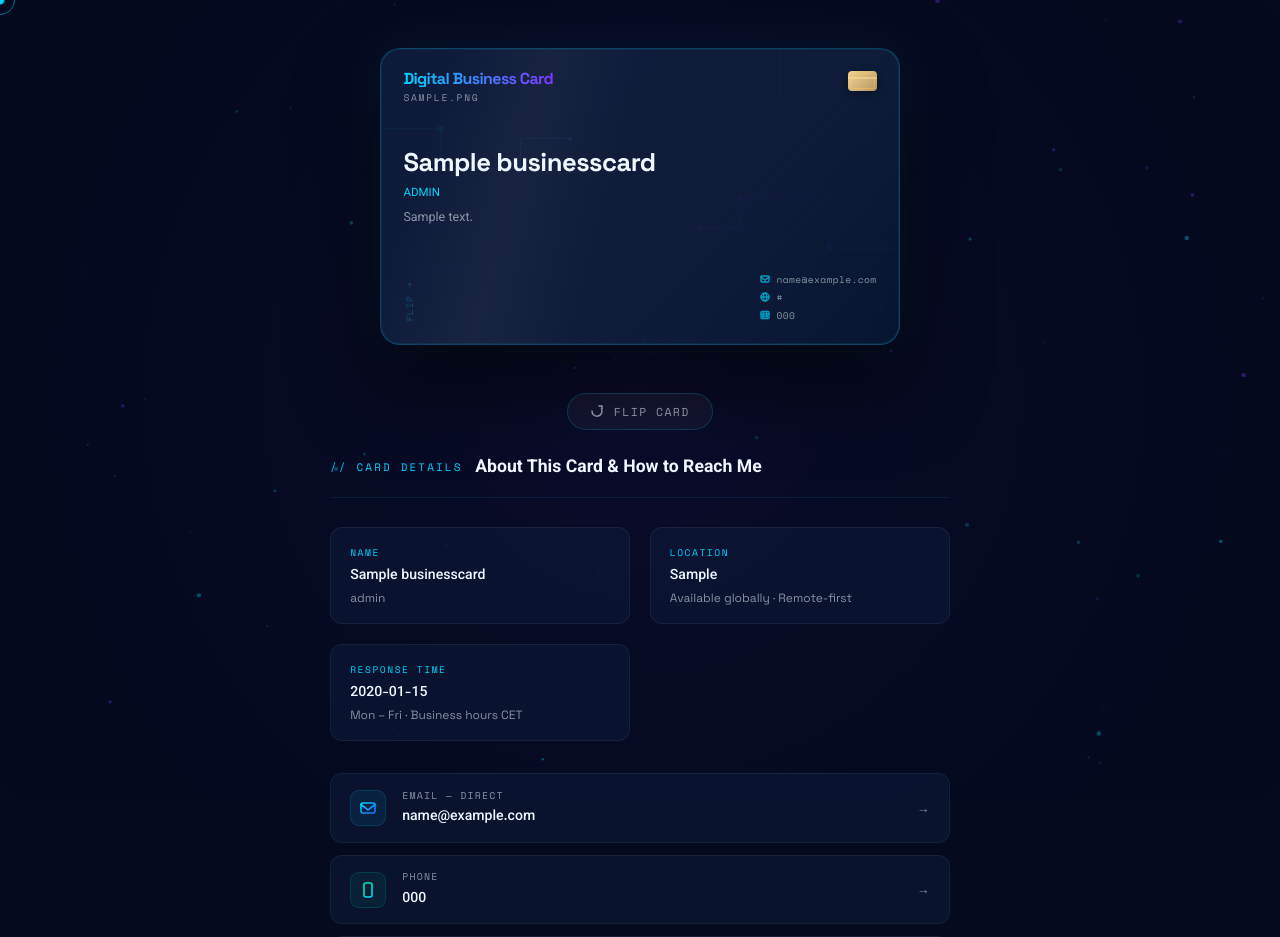
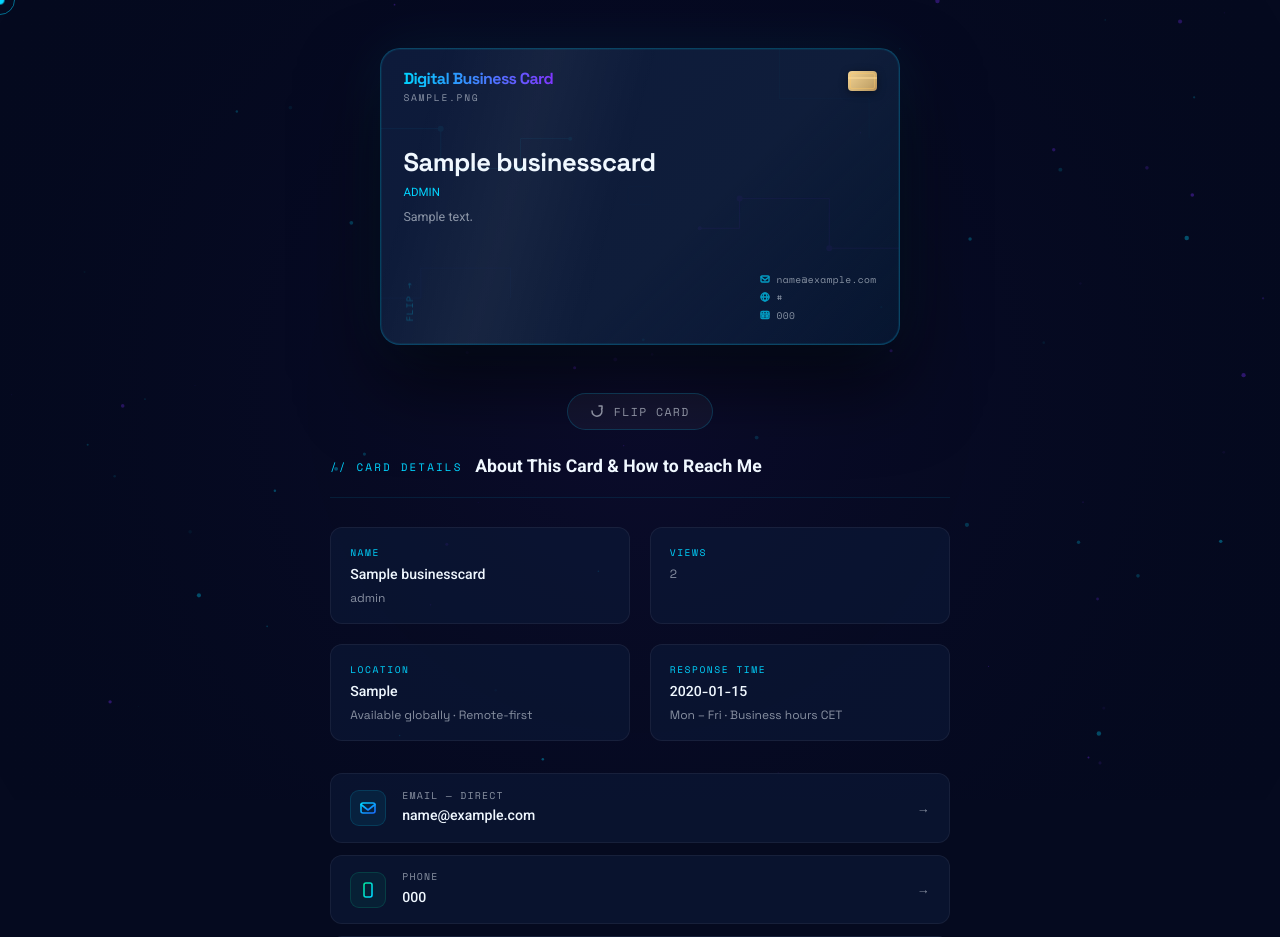
Before and after one commit to erfaw/digital-business-card-django, a Django app: a page that uses templates/pages/public_card.html in a window 1280 px wide. Shown: the top 937 px of the page. Run offline with Django 5.2, Linux system fonts and the light colour scheme; tables that the repository leaves empty hold one stand-in row (values such as "Sample post"); grey boxes are pictures that could not be loaded.

Commit message:
feat: show view counts for each card
-change model and migrate
-increase BusinessCard.view_count every time public card renders and save to db
-render it in public_card.html in About this card section (in place of company)

```diff
--- a/pages/models.py
+++ b/pages/models.py
@@ -1,5 +1,5 @@
 from django.db import models
-from django.db.models import CharField, TextField, EmailField, URLField, OneToOneField
+from django.db.models import CharField, TextField, EmailField, URLField, OneToOneField, IntegerField
 from django.contrib.auth.models import User
 from datetime import datetime
 
@@ -19,6 +19,7 @@ class BusinessCard(models.Model):
     location = CharField(blank=True)
     response_time = CharField(blank=True)
     user = OneToOneField(User, on_delete=models.CASCADE, related_name="business_card")
+    view_count = IntegerField(unique=False, blank=False, default=0)
     # TODO good to have an avatar field to get an image.
     # TODO good to have a field for Instagram, Telegram, GitHub, Docker Hub and so on.
 
--- a/pages/views.py
+++ b/pages/views.py
@@ -29,7 +29,10 @@ def public_card(request, username):
         return redirect("public_card", username=username)
 
     user = get_object_or_404(User, username=username)
-    context = {"owner_card": user.business_card} # type: ignore
+    bc = user.business_card # type: ignore
+    context = {"owner_card": bc}
+    bc.view_count += 1
+    bc.save()
     return render(request, "pages/public_card.html", context)
 
 
--- a/templates/pages/public_card.html
+++ b/templates/pages/public_card.html
@@ -189,6 +189,11 @@
           <div class="ei-label" data-i18n="ei1_l">Name</div>
           <div class="ei-val" data-i18n="ei1_v"></div>
           <div class="ei-sub" data-i18n="ei1_s"></div>
+        </div>
+        <div class="explain-item">
+          <div class="ei-label" data-i18n="ei2_l"></div>
+          <div class="ei-val"></div>
+          <div class="ei-sub" data-i18n="ei2_s"></div>
         </div>
         <!-- TODO consider some field in dashboard and model to get company feild then enable it -->
         <!-- <div class="explain-item">
@@ -384,7 +389,7 @@
         flip_hint: 'flip →', btn_flip: 'Flip Card',
         ex_tag: '// Card Details', ex_title: 'About This Card & How to Reach Me',
         ei1_l: 'Name', ei1_v: '{{ owner_card.name }}', ei1_s: '{{ owner_card.role }}',
-        ei2_l: 'Company', ei2_s: 'Engineering · AI · Mobile · Web',
+        ei2_l: 'Views', ei2_s: '{{ owner_card.view_count }}',
         ei3_l: 'Location', ei3_v: '{{ owner_card.location }}', ei3_s: 'Available globally · Remote-first',
         ei4_l: 'Response Time', ei4_v: '{{ owner_card.response_time }}', ei4_s: 'Mon – Fri · Business hours CET',
         cl1_l: 'Email — Direct', cl2_l: 'Phone', cl3_l: 'Website', cl4_l: 'LinkedIn',
```
Also changed, not shown: pages/migrations/0002_businesscard_view_count.py (added).
